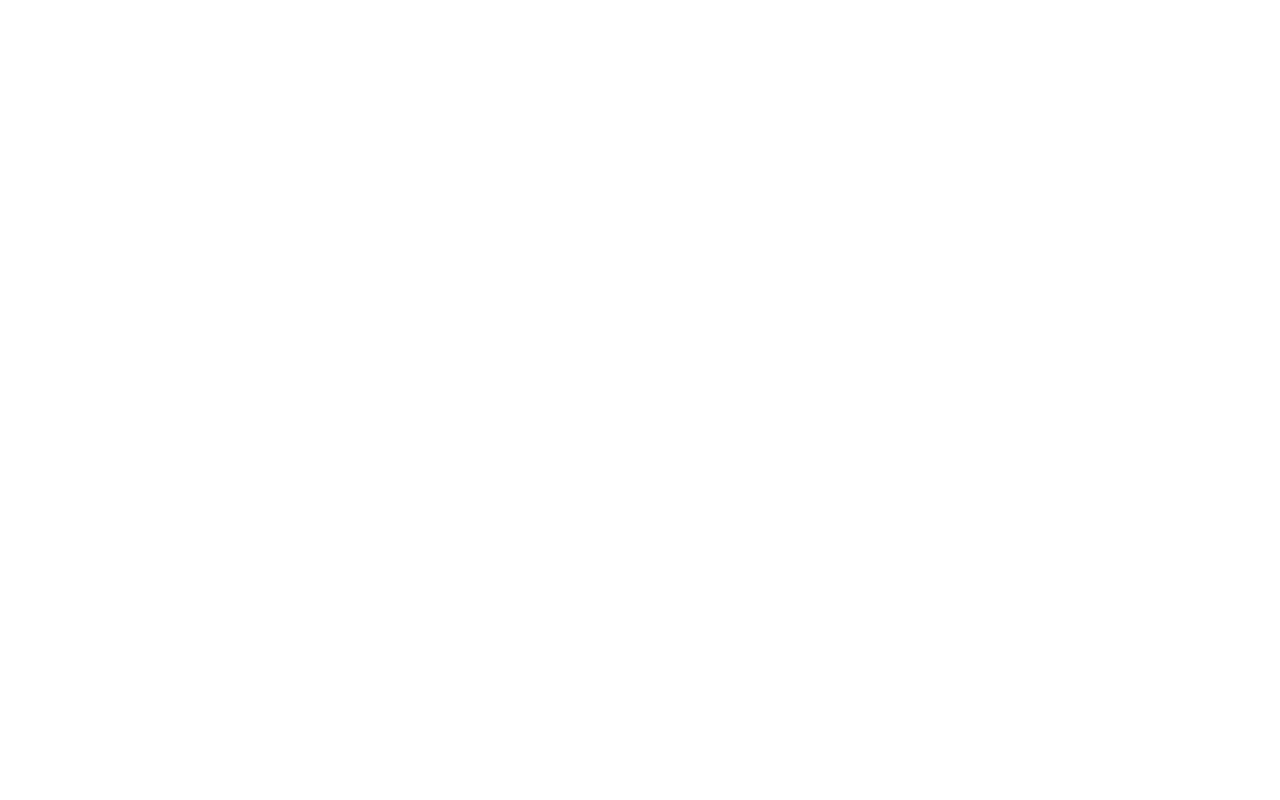
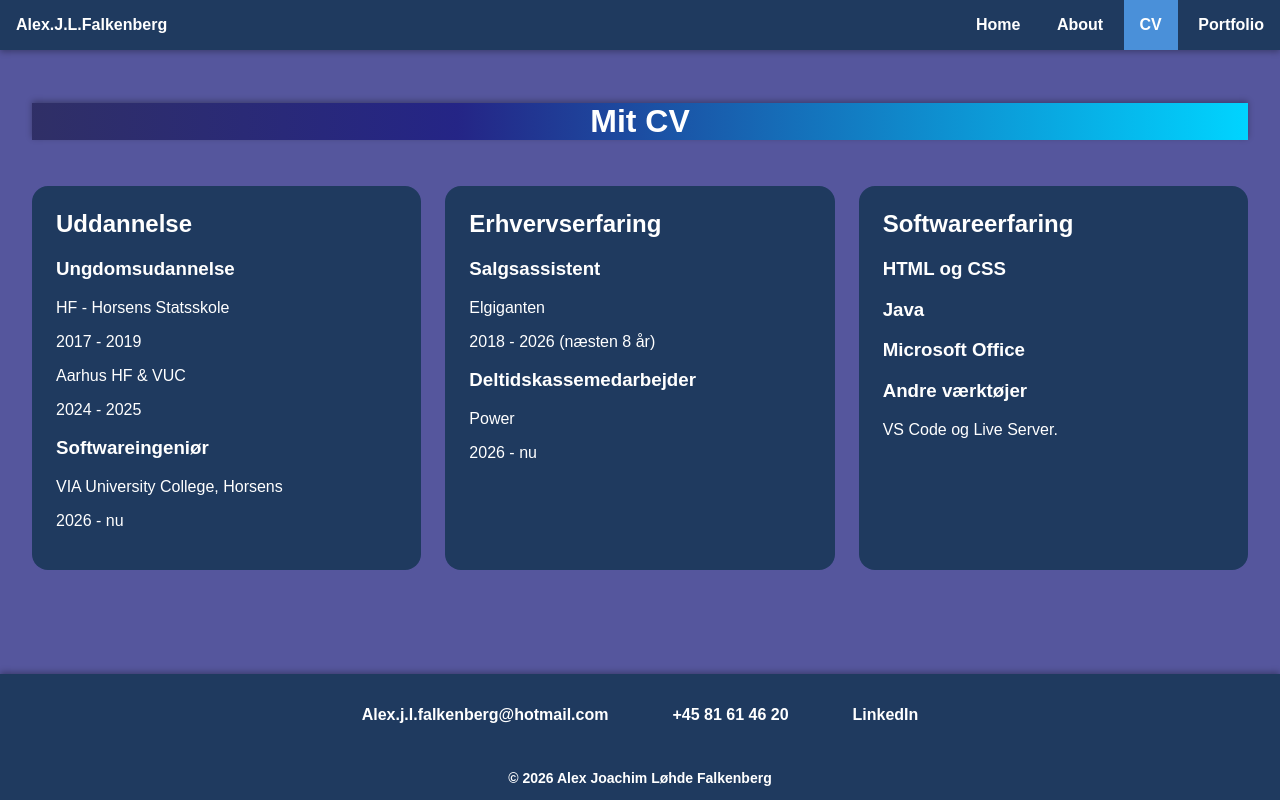
Before and after one commit to alex-falkenberg/Min-hjemmeside, a plain HTML site: page interests.html in a window 1280 px wide. Drawn offline with Linux system fonts and the light colour scheme.

Commit message:
Alex Timekeeper

```diff
--- a/interests.html
+++ b/interests.html
@@ -2,11 +2,69 @@
 <html>
 
 <head>
+    <meta charset="UTF-8">
+    <meta name="viewport" content="width=device-width, initial-scale=1">
+    <link rel="stylesheet" href="style.css" />
     <title>CV</title>
 </head>
 
 <body>
+    <header>
+        <a class="Logo" href="index.html">Alex.J.L.Falkenberg</a>
+        <nav class="header-nav">
+            <ul>
+                <li><a href="index.html">Home</a></li>
+                <li><a href="about.html">About</a></li>
+                <li><a href="interests.html" class="active">CV</a></li>
+                <li><a href="portfolio.html">Portfolio</a></li>
+            </ul>
+        </nav>
+    </header>
+    <main>
+        <h1 id="title2">Mit CV</h1>
+        <div class="cv-grid">
+            <section class="cv-box">
+                <h2>Uddannelse</h2>
+                <h3>Ungdomsudannelse</h3>
+                <p> HF - Horsens Statsskole</p>
+                <p>2017 - 2019</p>
+                <p>Aarhus HF & VUC</p>
+                <p>2024 - 2025</p>
+                <h3>Softwareingeniør</h3>
+                <p>VIA University College, Horsens</p>
+                <p>2026 - nu</p>
+            </section>
 
+            <section class="cv-box">
+                <h2>Erhvervserfaring</h2>
+                <h3>Salgsassistent</h3>
+                <p>Elgiganten</p>
+                <p>2018 - 2026 (næsten 8 år)</p>
+                <h3>Deltidskassemedarbejder</h3>
+                <p>Power</p>
+                <p>2026 - nu</p>
+            </section>
+
+            <section class="cv-box">
+                <h2>Softwareerfaring</h2>
+                <h3>HTML og CSS</h3>
+                <h3>Java</h3>
+                <h3>Microsoft Office</h3>
+                <h3>Andre værktøjer</h3>
+                <p>VS Code og Live Server.</p>
+            </section>
+        </div>
+    </main>
+    <footer id="contact">
+        <nav class="footer-nav">
+            <ul>
+                <li><a href="mailto:Alex.j.l.falkenberg@hotmail.com">Alex.j.l.falkenberg@hotmail.com</a></li>
+                <li><a href="tel:+4581614620">+45 81 61 46 20</a></li>
+                <li><a href="https://LinkedIn.com">LinkedIn</a></li>
+            </ul>
+        </nav>
+        <p>&copy; 2026 Alex Joachim Løhde Falkenberg</p>
+    </footer>
 </body>
 
 </html>
--- a/style.css
+++ b/style.css
@@ -2,9 +2,33 @@
     box-sizing: border-box;
 }
 
+header {
+    background: #1F3A5F;
+    display: flex;
+    flex-direction: column;
+    align-items: center;
+    box-shadow: 0 2px 6px rgba(0, 0, 0, 0.3);
+}
 
-:root {
-    --primary-color:
+header nav {
+    background: none;
+    padding-block: 0;
+}
+
+.Logo {
+    display: inline-block;
+    font-family: sans-serif;
+    font-weight: bold;
+    text-decoration: none;
+    color: white;
+    padding: 1rem;
+}
+
+@media (min-width: 768px) {
+    header {
+        flex-direction: row;
+        justify-content: space-between;
+    }
 }
 
 #title {
@@ -18,11 +42,42 @@
 
 #title2 {
     text-align: center;
+    font-family: sans-serif;
+    background: linear-gradient(90deg, rgba(2, 0, 36, 0.45) 0%, rgba(9, 9, 121, 0.64) 35%, rgba(0, 212, 255, 1) 100%);
+    box-shadow: 0 -2px 6px rgba(0, 0, 0, 0.3);
+}
+
+
+.intro {
+    display: flex;
+    flex-direction: column;
+    align-items: center;
+    gap: 1.5rem;
+}
+
+@media (min-width: 768px) {
+    .intro {
+        flex-direction: row;
+        justify-content: space-between;
+    }
+
+    .intro-text p {
+        text-align: left;
+    }
+
+    .profile-pic {
+        align-self: flex-start;
+    }
 }
 
 body {
-    background-color: #F6F1D1;
-    border: 5px solid;
+    font-family: sans-serif;
+    color: white;
+    background-color: #55569D;
+    margin: 0;
+    min-height: 100vh;
+    display: flex;
+    flex-direction: column;
 }
 
 nav {
@@ -45,6 +100,7 @@ nav li {
 }
 
 nav a {
+    display: inline-block;
     text-decoration: none;
     color: white;
     padding: 1rem;
@@ -55,36 +111,105 @@ nav a:hover {
 }
 
 nav a.active {
-    background: #599BB1;
+    background: #4A90D9;
 }
 
-img {
+.profile-pic {
     display: block;
-    margin-left: auto;
-    margin-right: auto;
+    width: 150px;
+    height: auto;
+    margin: 0;
     border-radius: 100%;
+    aspect-ratio: 4 / 5;
+    object-fit: cover;
+    object-position: top;
+    box-shadow: 0 -2px 6px rgba(0, 0, 0, 0.3);
+}
+
+@media (min-width: 768px) {
+    .profile-pic {
+        width: 200px;
+    }
 }
 
 p {
     font-family: sans-serif;
-    font-weight: bold;
     text-align: center;
 }
 
-#title2 {
-    font-family: sans-serif;
-    background: #020024;
-    background: linear-gradient(90deg, rgba(2, 0, 36, 0.45) 0%, rgba(9, 9, 121, 0.64) 35%, rgba(0, 212, 255, 1) 100%);
+.home-text p {
+    font-weight: bold;
+}
+
+footer {
+    background: #1F3A5F;
+    box-shadow: 0 -2px 6px rgba(0, 0, 0, 0.3);
 }
 
 .footer-nav {
     text-align: center;
     font-family: sans-serif;
     font-weight: bold;
-    background: #70A9A1;
     padding-block: 1rem;
+    background: #1F3A5F;
+}
+
+.footer-nav ul {
+    display: flex;
+    flex-direction: column;
+    align-items: center;
+    gap: 0.5rem;
+}
+
+@media (min-width: 768px) {
+    .footer-nav ul {
+        flex-direction: row;
+        justify-content: center;
+        gap: 2rem;
+    }
+}
+
+footer p {
+    color: white;
+    font-size: 0.875rem;
+    font-weight: bold;
+}
+
+main {
+    flex: 1;
+    display: flex;
+    flex-direction: column;
+    gap: 1.5rem;
+    padding: 2rem;
+}
+
+.cv-grid {
+    display: grid;
+    grid-template-columns: 1fr;
+    gap: 1.5rem;
+}
+
+.cv-box {
+    background: #1F3A5F;
+    padding: 1.5rem;
+    border-radius: 1rem;
+}
+
+.cv-box h2 {
+    margin-top: 0;
+}
+
+.cv-box p {
+    text-align: left;
+}
+
+@media (min-width: 768px) {
+    .cv-grid {
+        grid-template-columns: 1fr 1fr 1fr;
+    }
 }
 
 html {
     scroll-behavior: smooth;
+    overflow-y: scroll;
 }
```
Also changed, not shown: index.html (+28 -16 lines), portfolio.html (added, +34 -0 lines).
